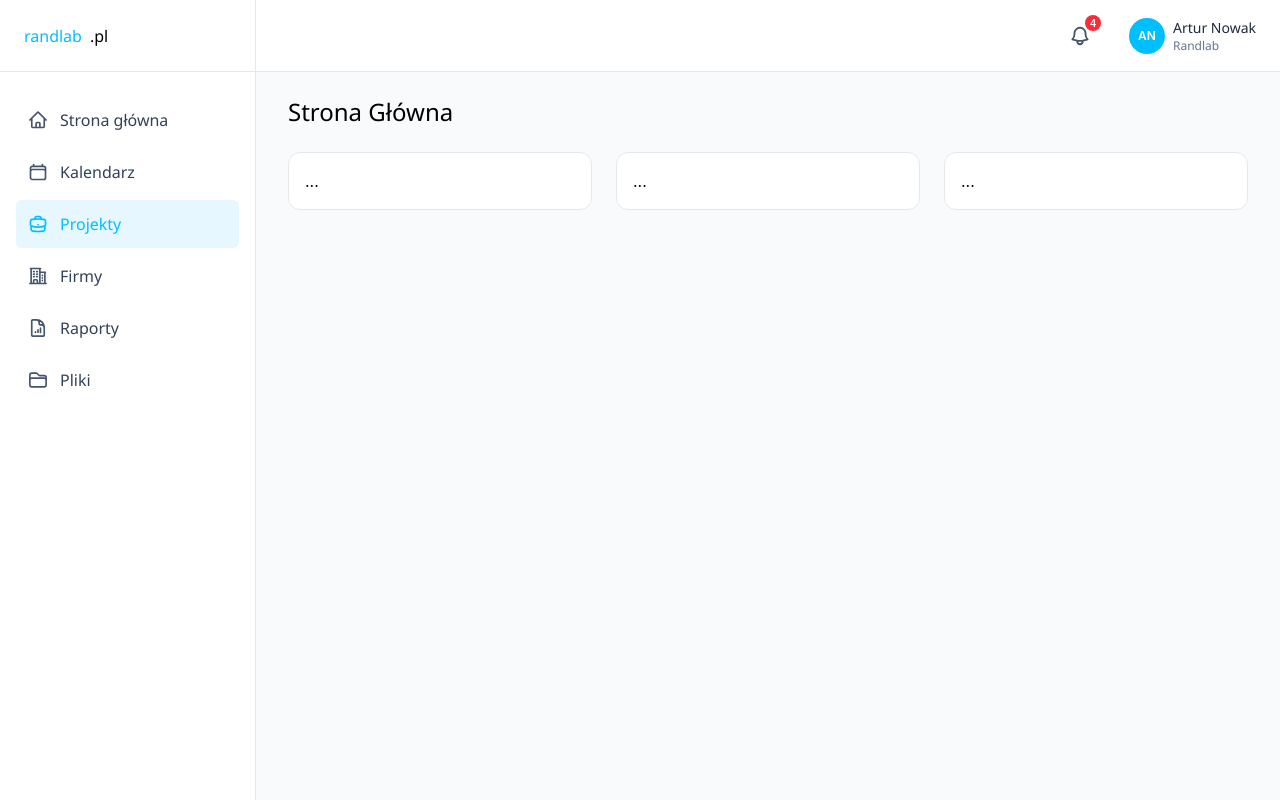
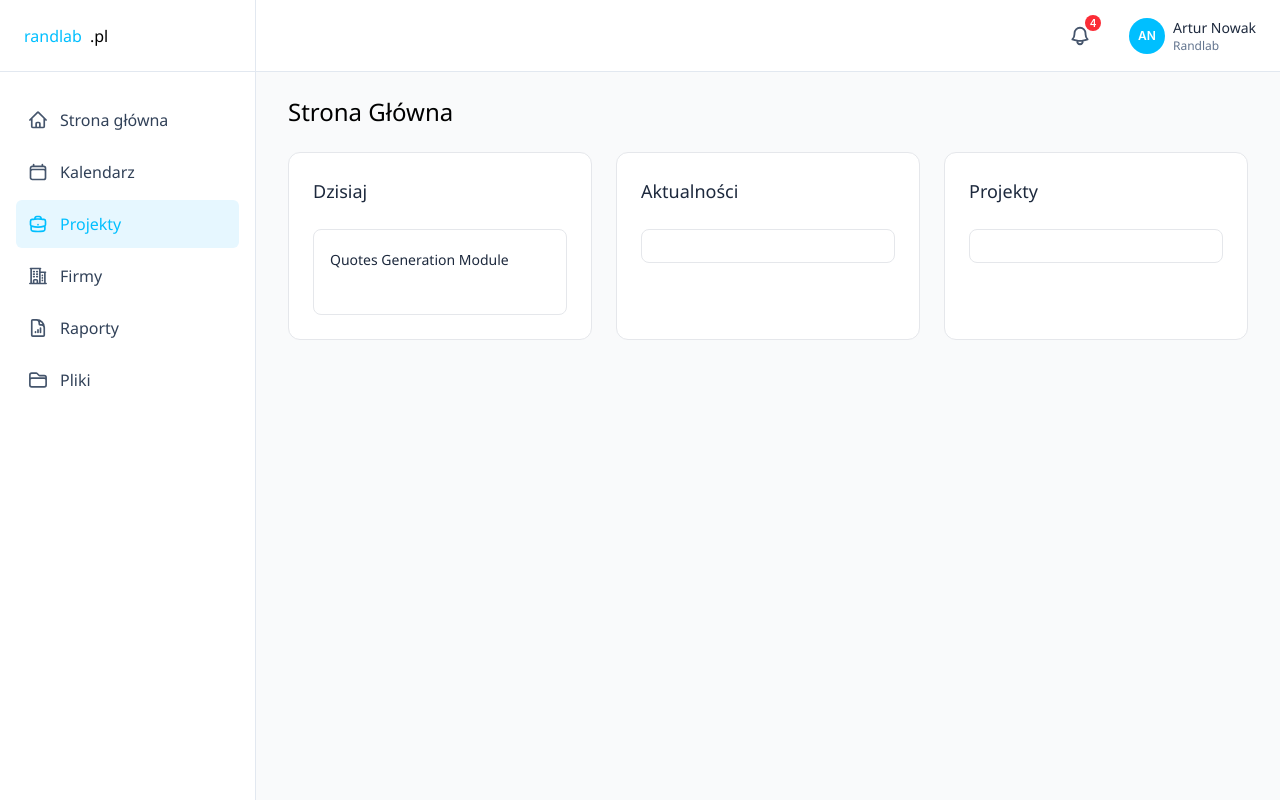
Before and after one commit to ScrumDone/ScrumDone, a React (Vite) app in the folder client/: page / in a window 1280 px wide. Built offline with nearby package versions, Linux system fonts and the light colour scheme.

Commit message:
added more developing

```diff
--- a/client/src/pages/Homepage.tsx
+++ b/client/src/pages/Homepage.tsx
@@ -15,9 +15,30 @@ const Homepage: React.FC = () => {
                     <h1 className="font-segoe-ui text-black text-[1.5rem] leading-8 font-normal tracking-[0em] antialiased mb-6">Strona Główna</h1>
 
                     <div className="grid grid-cols-3 gap-6">
-                        <div className="bg-white rounded-xl border border-gray-200 p-4">...</div>
-                        <div className="bg-white rounded-xl border border-gray-200 p-4">...</div>
-                        <div className="bg-white rounded-xl border border-gray-200 p-4">...</div>
+                        <div className="bg-white rounded-xl border border-gray-200 p-6">
+                            <h1 className="font-segoe-ui  text-slate-800 text-[1.125rem] leading-7 font-normal tracking-[0em] antialiased mb-6">
+                                Dzisiaj
+                            </h1>
+                            <div className="border border-gray-200 rounded-lg p-4">
+                                <h1 className="font-segoe-ui  text-slate-800 text-[0.875rem] leading-7 font-normal tracking-[0em] antialiased mb-6">Quotes Generation Module</h1>
+                            </div>
+                        </div>
+                        <div className="bg-white rounded-xl border border-gray-200 p-6">
+                            <h1 className="font-segoe-ui text-slate-800 text-[1.125rem] leading-7 font-normal tracking-[0em] antialiased mb-6">
+                                Aktualności
+                            </h1>
+                            <div className="border border-gray-200 rounded-lg p-4">
+
+                            </div>
+                        </div>
+                        <div className="bg-white rounded-xl border border-gray-200 p-6">
+                            <h1 className="font-segoe-ui text-slate-800 text-[1.125rem] leading-7 font-normal tracking-[0em] antialiased mb-6">
+                                Projekty
+                            </h1>
+                            <div className="border border-gray-200 rounded-lg p-4">
+
+                            </div>
+                        </div>
                     </div>
                 </div>
             </main>
```
